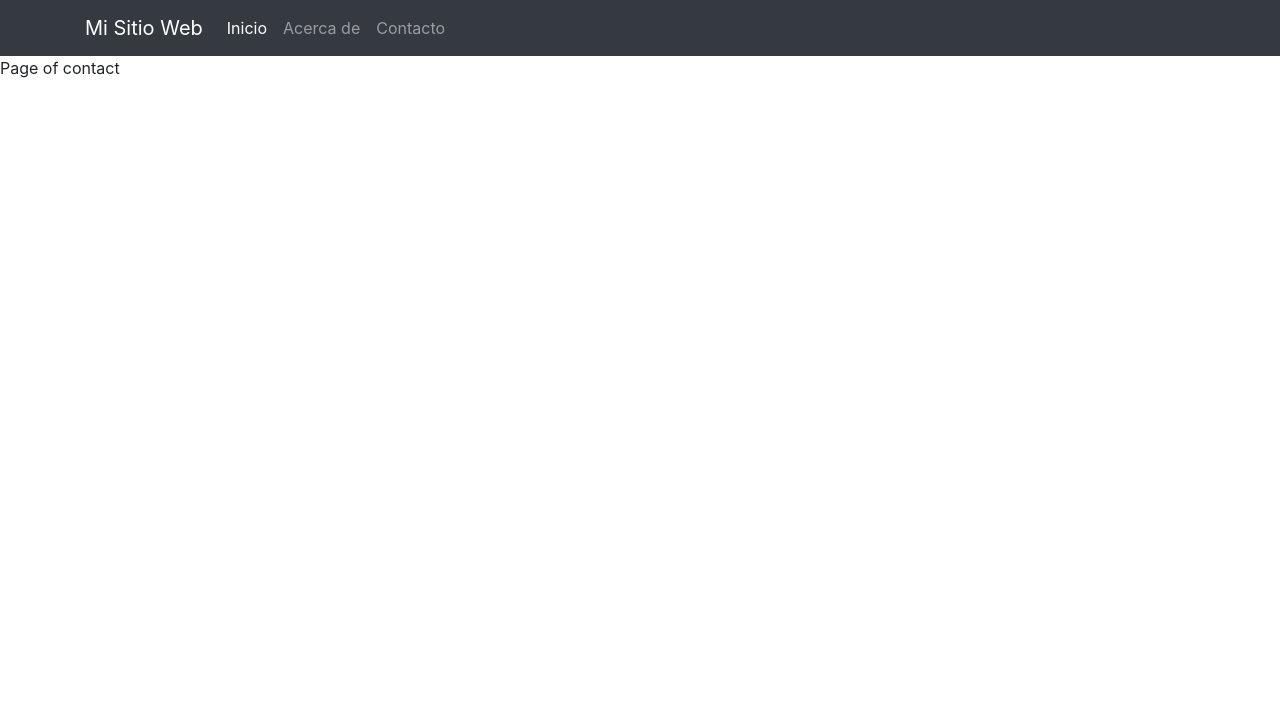
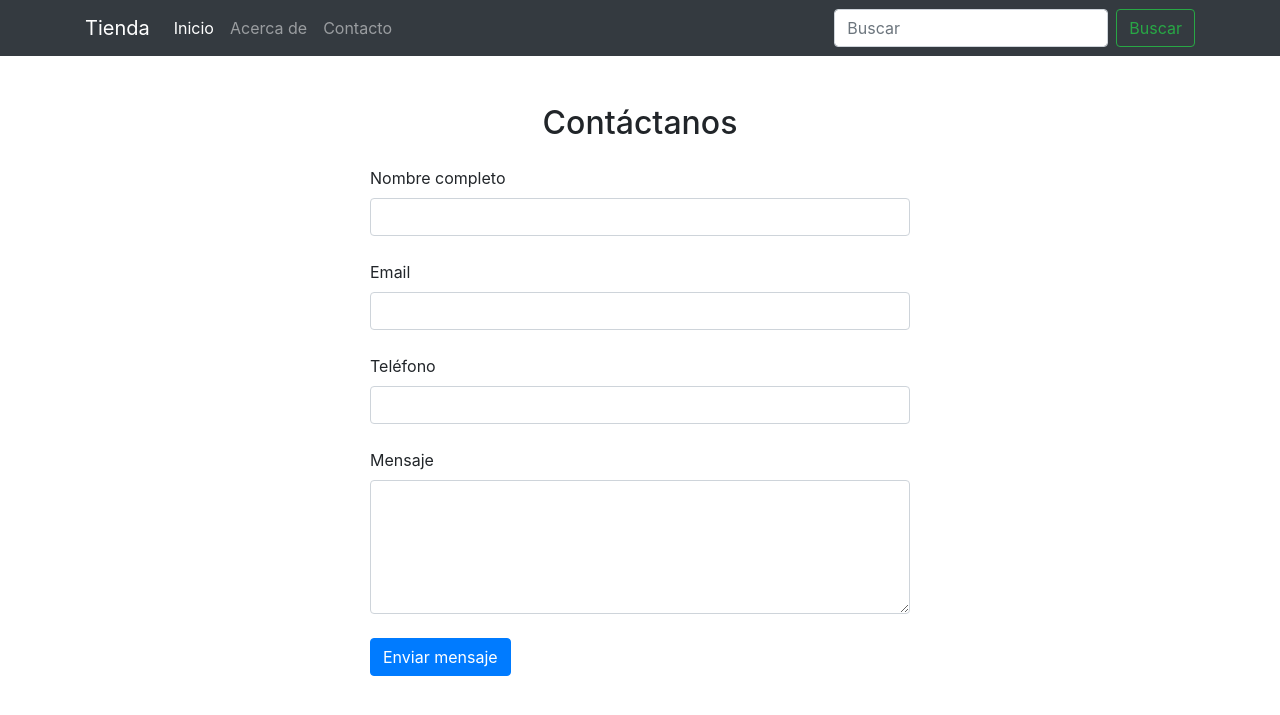
Before and after one commit to juanprodrigues/proyect-integrator, a Django app: page /contacto/ in a window 1280 px wide. Shown: the top 715 px of the page. Run offline with Django 3.2, Linux system fonts and the light colour scheme; some libraries are stand-ins or nearby versions.

Commit message:
ruta parametrizada y vistas con diseño

```diff
--- a/proyect_integrator_django/templates/contact.html
+++ b/proyect_integrator_django/templates/contact.html
@@ -1,2 +1,29 @@
+
 {% include 'navbar.html' %}
-Page of contact
+<div class="container mt-5">
+    <div class="row justify-content-center">
+      <div class="col-lg-6 col-md-8">
+        <h2 class="text-center mb-4">Contáctanos</h2>
+        <form action="{% url 'enviar_email' %}" method="post">
+          {% csrf_token %}
+          <div class="form-group mb-4">
+            <label for="nombre">Nombre completo</label>
+            <input type="text" name="nombre" id="nombre" class="form-control" required>
+          </div>
+          <div class="form-group mb-4">
+            <label for="email">Email</label>
+            <input type="email" name="email" id="email" class="form-control" required>
+          </div>
+          <div class="form-group mb-4">
+            <label for="telefono">Teléfono</label>
+            <input type="tel" name="telefono" id="telefono" class="form-control" required>
+          </div>
+          <div class="form-group mb-4">
+            <label for="mensaje">Mensaje</label>
+            <textarea name="mensaje" id="mensaje" class="form-control" rows="5" required></textarea>
+          </div>
+          <button type="submit" class="btn btn-primary">Enviar mensaje</button>
+        </form>
+      </div>
+    </div>
+  </div>
--- a/proyect_integrator_django/templates/navbar.html
+++ b/proyect_integrator_django/templates/navbar.html
@@ -1,15 +1,13 @@
 <!DOCTYPE html>
 <html>
-
 <head>
   <link rel="stylesheet" href="https://maxcdn.bootstrapcdn.com/bootstrap/4.0.0/css/bootstrap.min.css"
     integrity="sha384-Gn5384xqQ1aoWXA+058RXPxPg6fy4IWvTNh0E263XmFcJlSAwiGgFAW/dAiS6JXm" crossorigin="anonymous">
 </head>
-
 <body>
   <nav class="navbar navbar-expand-md navbar-dark bg-dark">
     <div class="container">
-      <a class="navbar-brand" href="#">Mi Sitio Web</a>
+      <a class="navbar-brand" href="#">Tienda</a>
       <button class="navbar-toggler" type="button" data-toggle="collapse" data-target="#navbarCollapse"
         aria-controls="navbarCollapse" aria-expanded="false" aria-label="Toggle navigation">
         <span class="navbar-toggler-icon"></span>
@@ -26,10 +24,14 @@
             <a class="nav-link" href="{% url 'contacto' %}">Contacto</a>
           </li>
         </ul>
+        <!-- Barra de búsqueda con ruta parametrizada -->
+        <form class="form-inline my-2 my-lg-0" action="{% url 'buscar' %}" method="get">
+          <input class="form-control mr-sm-2" type="search" name="q" placeholder="Buscar" aria-label="Buscar">
+          <button class="btn btn-outline-success my-2 my-sm-0" type="submit">Buscar</button>
+        </form>
       </div>
     </div>
   </nav>
-
 
   <!-- JS de Bootstrap -->
   <script src="https://code.jquery.com/jquery-3.2.1.slim.min.js"
@@ -42,3 +44,4 @@
     integrity="sha384-JZR6Spejh4U02d8jOt6vLEHfe/JQGiRRSQQxSfFWpi1MquVdAyjUar5+76PVCmYl"
     crossorigin="anonymous"></script>
 </body>
+</html>
--- a/proyect_integrator_django/urls.py
+++ b/proyect_integrator_django/urls.py
@@ -19,8 +19,13 @@ from . import views
 
 urlpatterns = [
     path('admin/', admin.site.urls),
-    path('inicio/', views.inicio, name='inicio'),
+    path('', views.inicio, name='inicio'),
     path('acerca_de/', views.acerca_de, name='acerca_de'),
     path('contacto/', views.contacto, name='contacto'),
+     # ruta para manejar la búsqueda
+    path('buscar/', views.buscar_productos, name='buscar'),
+    path('crear_producto/', views.crear_producto, name='crear_producto'),
+    path('enviar_email/', views.email_enviado, name='enviar_email'),
+
 
 ]
--- a/proyect_integrator_django/views.py
+++ b/proyect_integrator_django/views.py
@@ -1,10 +1,26 @@
 from django.shortcuts import render
 from django.http import HttpResponse
 
-from django.contrib.auth.models import User
+from . import models
 
 
+
+# from django.contrib.auth.models import User
+
+# Create user and save to the database
+
+# user = User.objects.create_user('myusername', 'myemail@crazymail.com', 'mypassword')
+
+# Update fields and then save again
+
+# user.first_name = 'John'
+# user.last_name = 'Citizen'
+# user.save()
+
 def inicio(request):
+    producto = models.Producto(nombre='A1', descripcion='Esta es una descripción de ejemplo.', precio=9.99)
+    print(producto.nombre)
+    # producto.save()
     return render(request, 'index.html')
 
 def acerca_de(request):
@@ -12,3 +28,21 @@ def acerca_de(request):
 
 def contacto(request):
     return render(request, 'contact.html')
+
+def buscar_productos(request):
+    query = request.GET.get('q')
+    productos=[]
+    print(not query)
+    if query:
+        producto = models.Producto(nombre=query, descripcion='Esta es una descripción de ejemplo.', precio=9.99)
+        producto.imagen="https://i.pinimg.com/originals/1c/ee/d0/1ceed098558380f5c4739bb878bd7bce.png"
+        productos.append(producto)
+    return render(request, 'productos/busqueda.html', {'productos': productos})
+
+def crear_producto(request):
+    producto = models.Producto(nombre='Producto de ejemplo', descripcion='Esta es una descripción de ejemplo.', precio=9.99)
+    producto.save()
+    return render(request, 'crear_producto.html', {'producto': producto})
+
+def email_enviado(request):
+    return render(request, 'email_enviado.html')
```
Also changed, not shown: proyect_integrator_django/models.py (added, +7 -0 lines), proyect_integrator_django/templates/about.html (+13 -1 lines), proyect_integrator_django/templates/email_enviado.html (added, +9 -0 lines), proyect_integrator_django/templates/productos/busqueda.html (added, +30 -0 lines), db.sqlite3.
